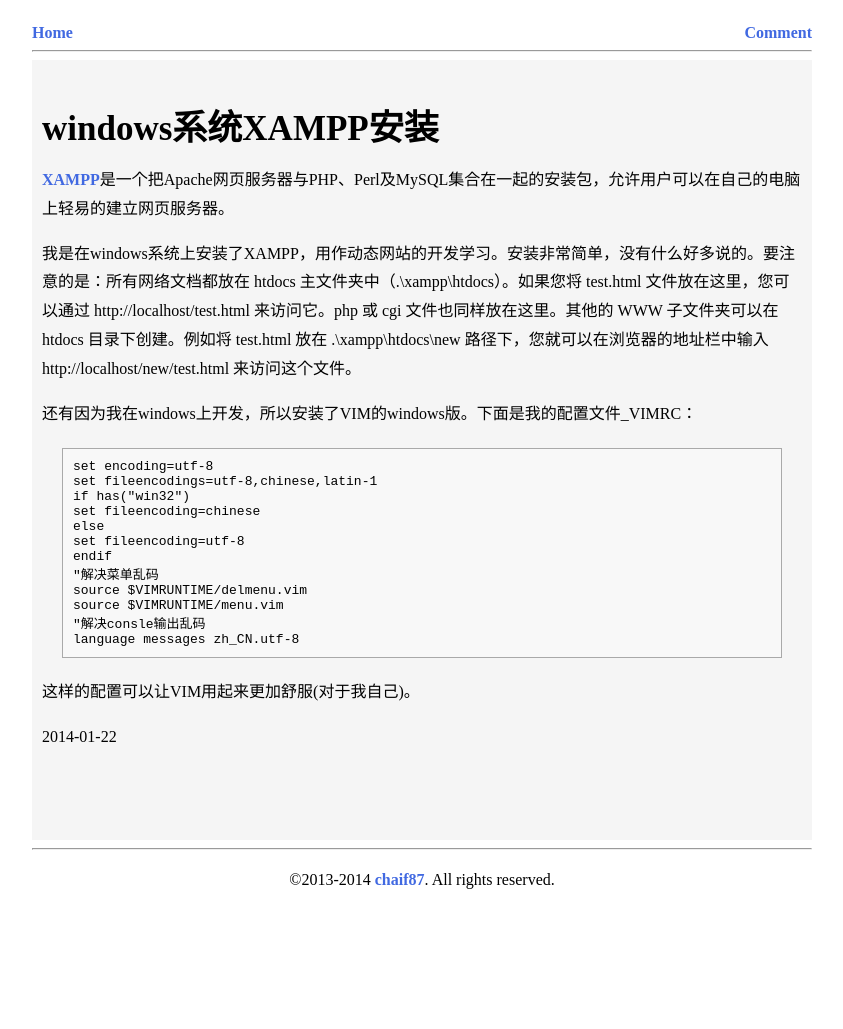
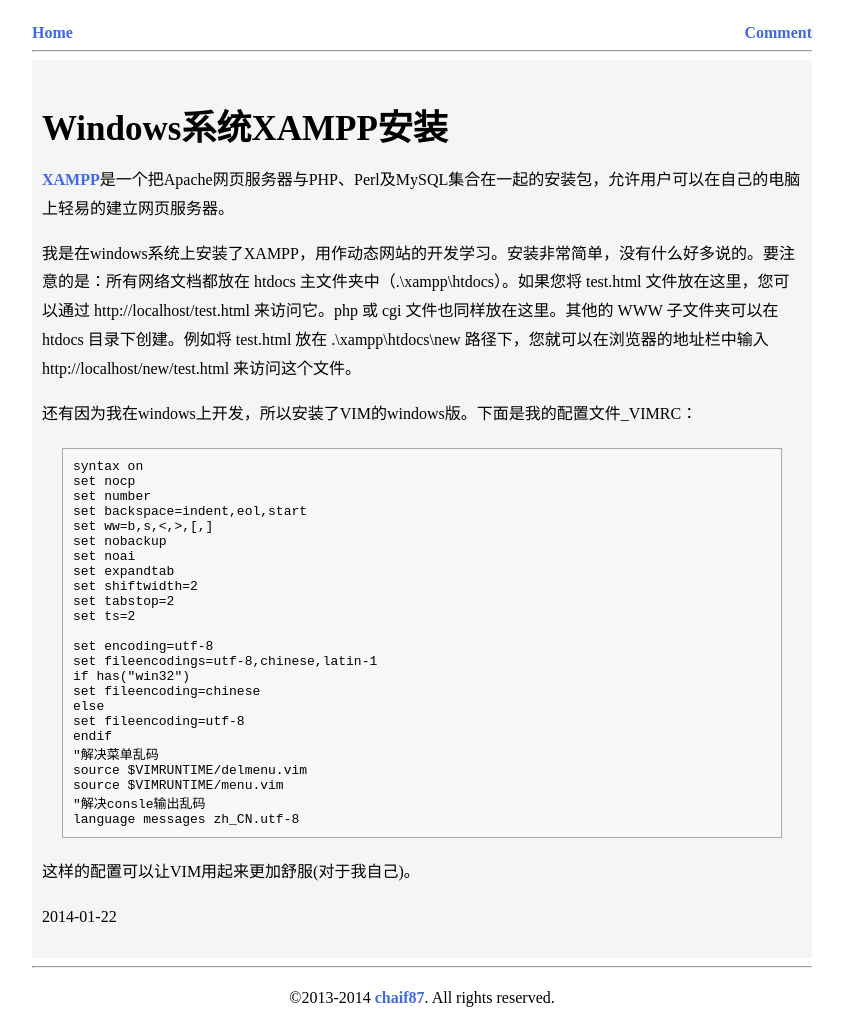
Before and after one commit to cforth/blog, a Jekyll site: the page built from _posts/2014-01-22-install-xampp.md, in a window 1280 px wide. Shown: the whole page, without its empty margins (218-1061 px from the left). Built offline with Jekyll 4.4.1, drawn with Linux system fonts in a browser that asks for light colours; Markdown is read by kramdown in place of the engine named in the settings; before the commit the page ends 911 px from its top, so only the background shows below that.

Commit message:
VIM配置补充

````diff
--- a/_posts/2014-01-22-install-xampp.md
+++ b/_posts/2014-01-22-install-xampp.md
@@ -1,6 +1,6 @@
 ---
 layout: default
-title: windows系统XAMPP安装
+title: Windows系统XAMPP安装
 ---
 {{ page.title }}
 ----------------
@@ -12,6 +12,18 @@
 还有因为我在windows上开发，所以安装了VIM的windows版。下面是我的配置文件_VIMRC：
 
 ```
+syntax on
+set nocp
+set number
+set backspace=indent,eol,start
+set ww=b,s,<,>,[,]
+set nobackup
+set noai
+set expandtab
+set shiftwidth=2
+set tabstop=2
+set ts=2
+
 set encoding=utf-8
 set fileencodings=utf-8,chinese,latin-1
 if has("win32")
````
